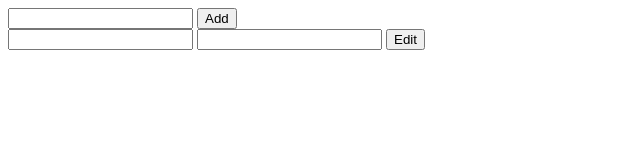
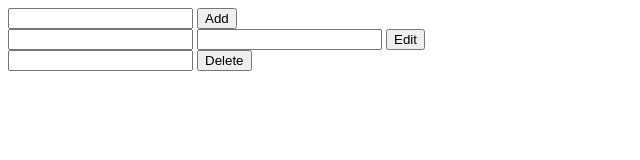
Before and after one commit to RasulYakubov/Test, a plain HTML site: page index.html in a window 1280 px wide. Shown: the whole page, without its empty margins (0-640 px from the left). Drawn offline with Linux system fonts and the light colour scheme.

Commit message:
delete container included

```diff
--- a/index.html
+++ b/index.html
@@ -20,6 +20,11 @@
         <button>Edit</button>
     </div>
 
+    <div id="deleteData">
+        <input type="text">
+        <button>Delete</button>
+    </div>
+
     <div id="container"></div>
 </body>
 </html>
```
